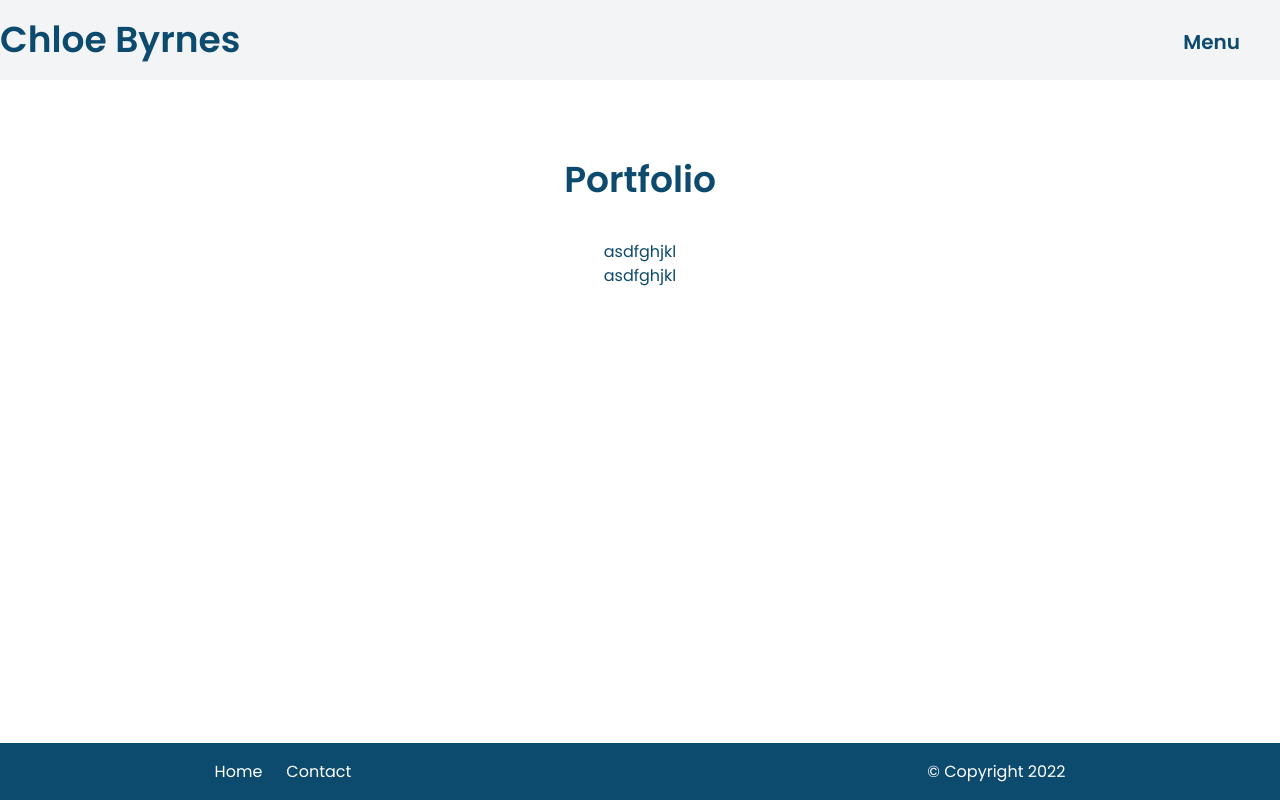
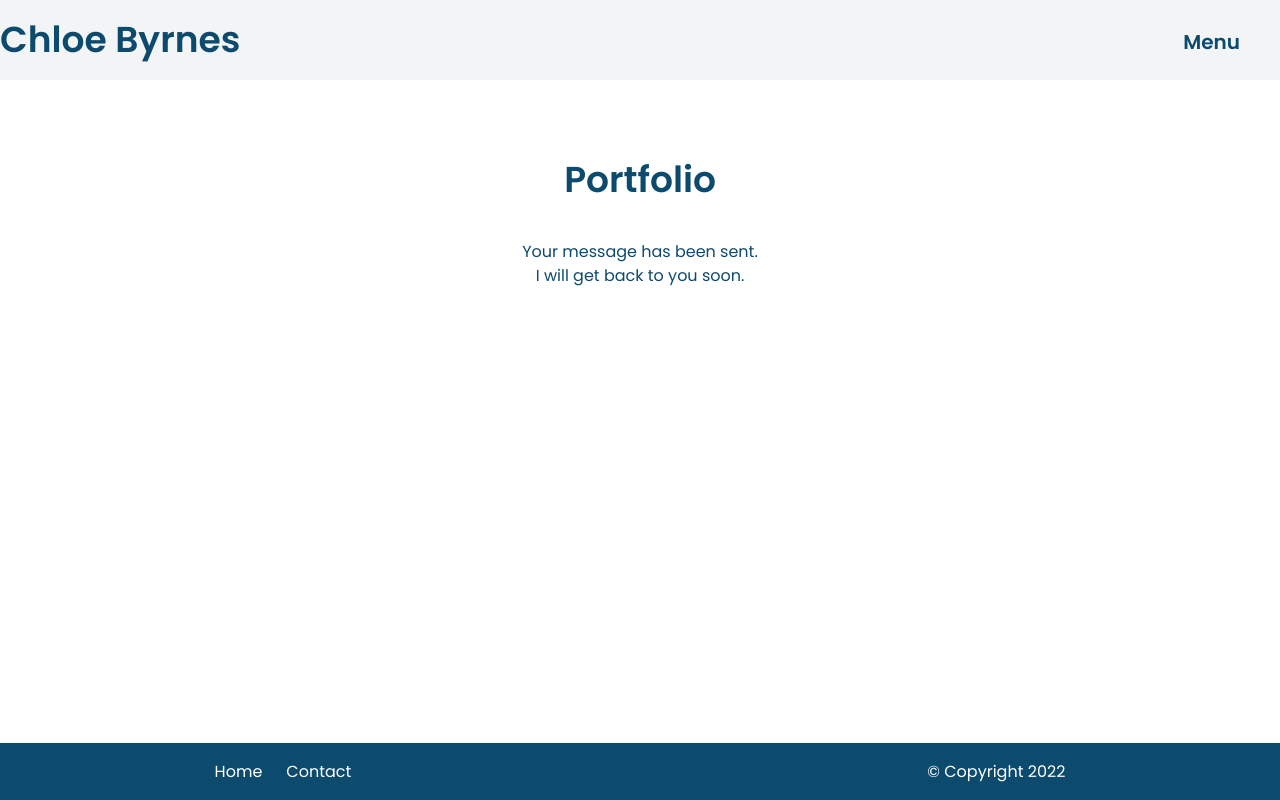
Before and after one commit to chloebyrnes/portfolio, a Gatsby site: page /Portfolio in a window 1280 px wide. Built offline with nearby package versions, Linux system fonts and the light colour scheme; Gatsby itself is replaced by a stand-in of ours.

Commit message:
portfolio test

```diff
--- a/src/pages/Portfolio.js
+++ b/src/pages/Portfolio.js
@@ -37,16 +37,16 @@ const Portfolio = () => {
         </h1>
       </div>
       <div class="container mx-auto flex justify-center bg-white px-40 text-sky-900">
-        <p>asdfghjkl </p>
+        <p>Your message has been sent. </p>
       </div>
       <div class="container mx-auto flex justify-center bg-white pb-20 text-sky-900">
-        <p>asdfghjkl</p>
+        <p>I will get back to you soon.</p>
       </div>
 
       <div
         class="fixed
-           inset-x-0
-           bottom-0"
+             inset-x-0
+             bottom-0"
       >
         <Footer />
       </div>
```
